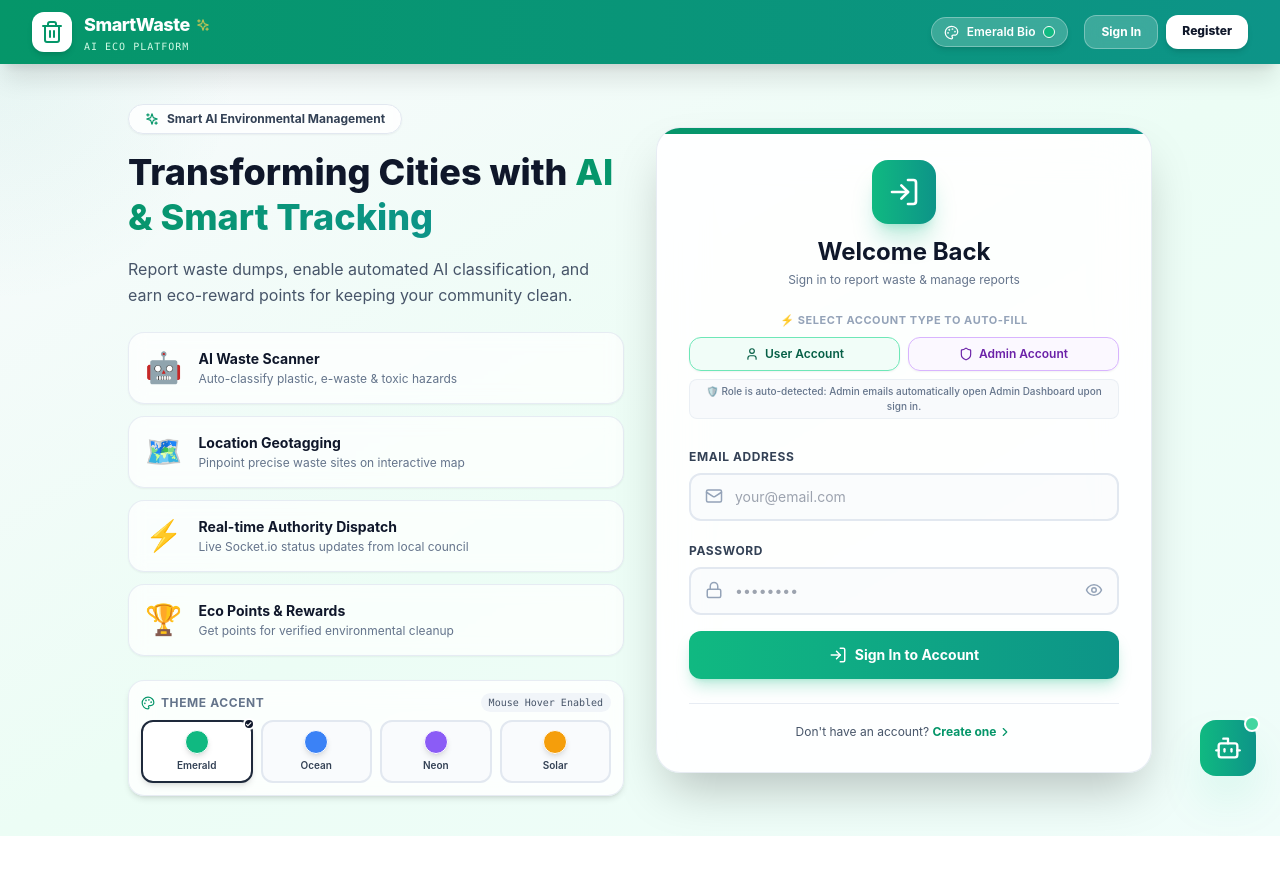
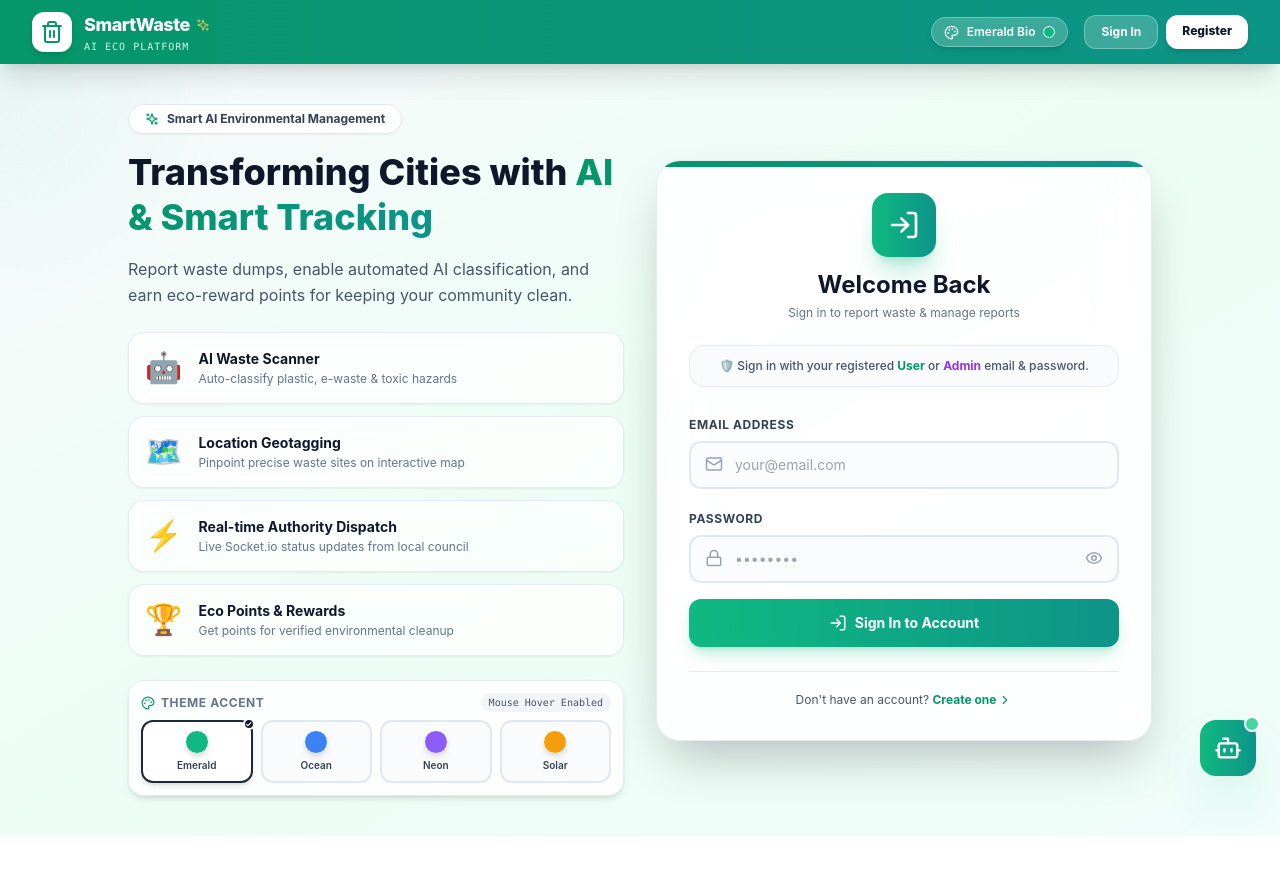
Before and after one commit to Vishwa1413/Smart-Waste-Reporting-System, a React (Vite) app in the folder client/: page /login in a window 1280 px wide. Shown: the top 874 px of the page. Built offline with nearby package versions, Linux system fonts and the light colour scheme.

Commit message:
Remove auto-fill buttons on Login page for manual credential typing

```diff
--- a/client/src/pages/Login.jsx
+++ b/client/src/pages/Login.jsx
@@ -154,33 +154,10 @@ const Login = () => {
               <p className="text-xs text-slate-500 text-center mt-1">Sign in to report waste & manage reports</p>
             </div>
 
-            {/* Quick Select & Auto Role Detection Indicator */}
-            <div className="mb-6 space-y-2">
-              <label className="text-[11px] font-bold text-slate-400 uppercase tracking-wider block text-center flex items-center justify-center gap-1">
-                <span>⚡ Select Account Type to Auto-Fill</span>
-              </label>
-              <div className="grid grid-cols-2 gap-2">
-                <motion.button
-                  whileHover={{ scale: 1.03 }}
-                  whileTap={{ scale: 0.97 }}
-                  type="button"
-                  onClick={() => fillQuickLogin('user')}
-                  className="flex items-center justify-center gap-1.5 py-2 px-3 rounded-xl border border-emerald-300 bg-emerald-50/70 hover:bg-emerald-100 text-emerald-800 font-semibold text-xs transition-colors shadow-sm"
-                >
-                  <User size={14} /> User Account
-                </motion.button>
-                <motion.button
-                  whileHover={{ scale: 1.03 }}
-                  whileTap={{ scale: 0.97 }}
-                  type="button"
-                  onClick={() => fillQuickLogin('admin')}
-                  className="flex items-center justify-center gap-1.5 py-2 px-3 rounded-xl border border-purple-300 bg-purple-50/70 hover:bg-purple-100 text-purple-800 font-semibold text-xs transition-colors shadow-sm"
-                >
-                  <Shield size={14} /> Admin Account
-                </motion.button>
-              </div>
-              <p className="text-[10px] text-slate-500 text-center font-medium bg-slate-50 py-1 px-2 rounded-lg border border-slate-200/60">
-                🛡️ Role is auto-detected: Admin emails automatically open Admin Dashboard upon sign in.
+            {/* Manual Sign-in Role Detection Indicator */}
+            <div className="mb-6 p-3 bg-slate-50/80 rounded-2xl border border-slate-200/80 text-center">
+              <p className="text-xs text-slate-600 font-medium">
+                🛡️ Sign in with your registered <span className="font-bold text-emerald-600">User</span> or <span className="font-bold text-purple-600">Admin</span> email & password.
               </p>
             </div>
 
```
